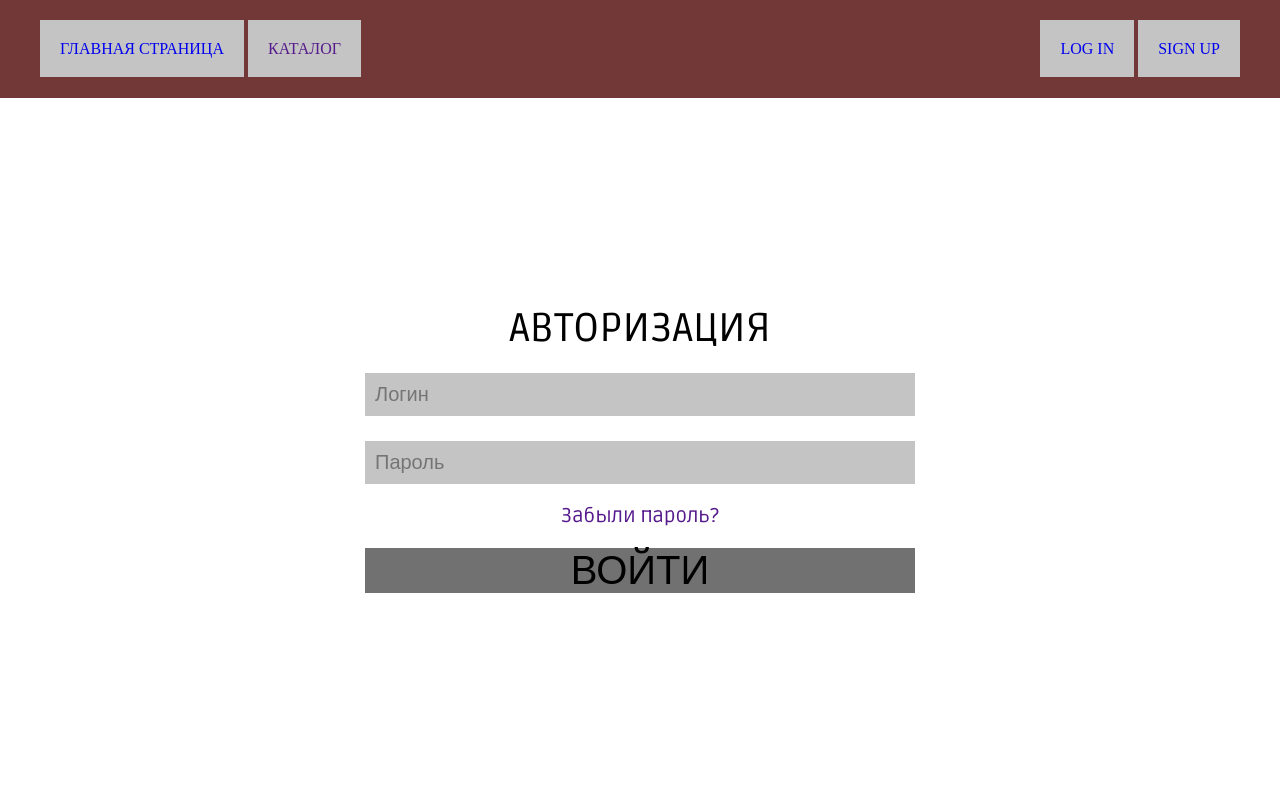
After one commit to ilya5006/3d-expirence, a PHP site: page /login.php in a window 1280 px wide. The commit adds this page. Run offline with PHP 8.4, Linux system fonts and the light colour scheme.

Commit message:
Login and signup pages

```diff
--- /dev/null
+++ b/login.php
@@ -0,0 +1,29 @@
+<!DOCTYPE html>
+<html lang="ru">
+<head>
+    <meta charset="UTF-8">
+    <meta name="viewport" content="width=device-width, initial-scale=1.0">
+
+    <link rel="stylesheet" href="./view/css/header.css">
+    <link rel="stylesheet" href="./view/css/main.css">
+    <link rel="stylesheet" href="./view/css/login.css">
+
+    <link href="https://fonts.googleapis.com/css2?family=Ruda:wght@400;500&display=swap" rel="stylesheet">
+
+    <title>Авторизация</title>
+</head>
+<body>
+    <?php require_once './view/header.php'?>
+
+    <form action="" method="GET">
+        <p>Авторизация</p>
+
+        <input type="text" placeholder="Логин" id="login" required>
+        <input type="password" placeholder="Пароль" id="password" required>
+
+        <a href="">Забыли пароль?</a>
+
+        <button>Войти</button>
+    </form>
+</body>
+</html>
--- a/view/css/header.css
+++ b/view/css/header.css
@@ -1,7 +1,9 @@
 header
 {
     background-color: #723737;
+
     padding: 40px;
+
     display: flex;
     justify-content: space-between;
     flex-wrap: wrap;
@@ -23,3 +25,18 @@ header a
     border-right: 20px solid transparent;
     border-top: 20px solid #C4C4C4;
 }
+
+@media screen and (max-width: 610px)
+{
+    header
+    {
+        display: flex;
+        flex-direction: column;
+    }
+
+    header div
+    {
+        display: flex;
+        flex-direction: column;
+    }
+}
--- /dev/null
+++ b/view/css/login.css
@@ -0,0 +1,57 @@
+form
+{
+    font-family: 'Ruda', sans-serif;
+
+    text-align: center;
+
+    display: flex;
+    flex-flow: column nowrap;
+    justify-content: center;
+
+    margin: 0px auto;
+
+    height: calc(100vh - 98.75px);
+
+    width: 550px;
+}
+
+form p
+{
+    margin-bottom: 20px;
+    text-transform: uppercase;
+    font-size: 40px;
+}
+
+form input
+{
+    padding: 10px;
+    font-size: 20px;
+
+    border: 0px;
+
+    background-color: #C4C4C4;
+}
+
+form #password
+{
+    margin-top: 25px;
+}
+
+form a
+{
+    margin-top: 20px;
+    font-size: 20px;
+}
+
+form button
+{
+    border: 0px;
+    font-size: 40px;
+
+    margin-top: 20px;
+
+    background-color: #717171;
+    text-transform: uppercase;
+
+    cursor: pointer;
+}
--- a/view/header.php
+++ b/view/header.php
@@ -1,5 +1,6 @@
 <header>
     <div>
+        <a href="/">Главная страница</a>
         <a href="">Каталог</a>
     </div>
 
@@ -11,8 +12,8 @@
         </div>
     <?php else: ?>
         <div id="login_signup">
-            <a href="">Log in</a>
-            <a href="">Sign up</a>
+            <a href="./login.php">Log in</a>
+            <a href="./signup.php">Sign up</a>
         </div>
     <?php endif; ?>
 </header>
```
Also changed, not shown: signup.php (added, +29 -0 lines), view/css/index.css (+18 -0 lines), view/css/signup.css (added, +46 -0 lines).
